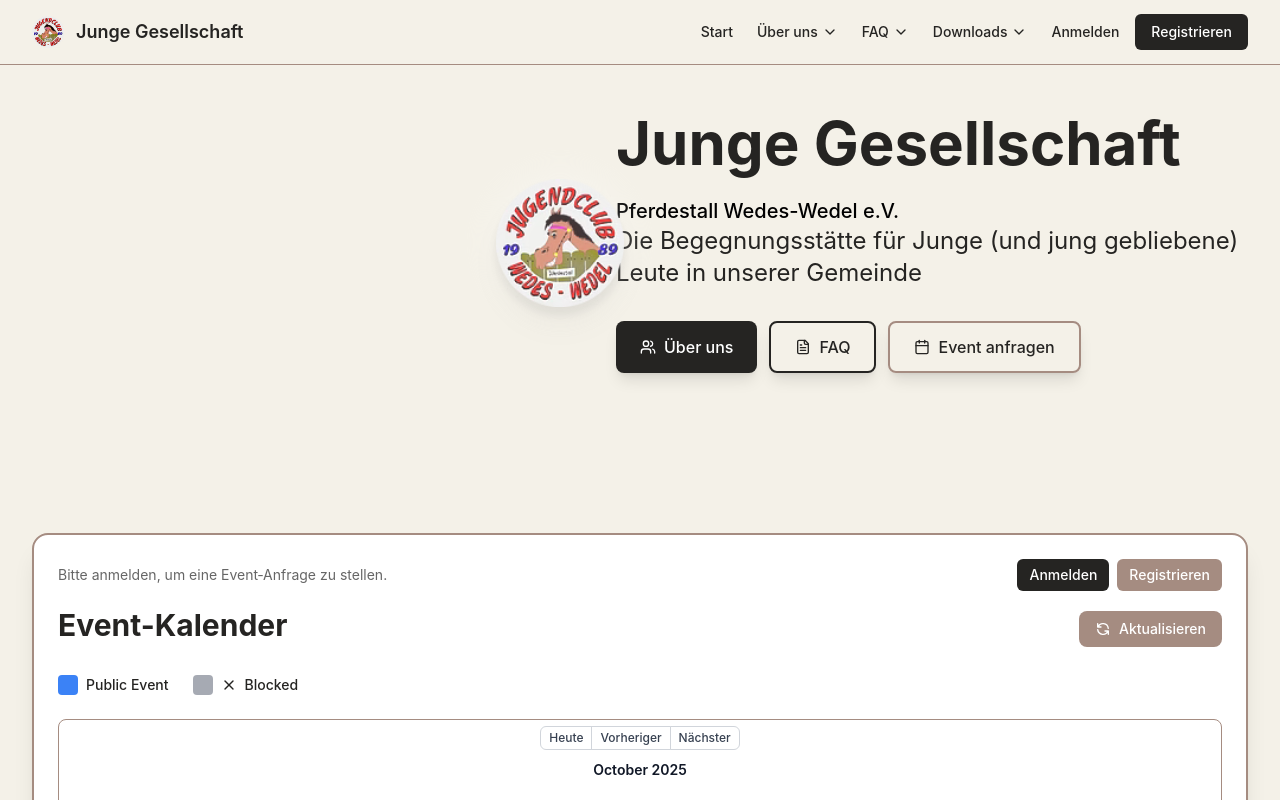
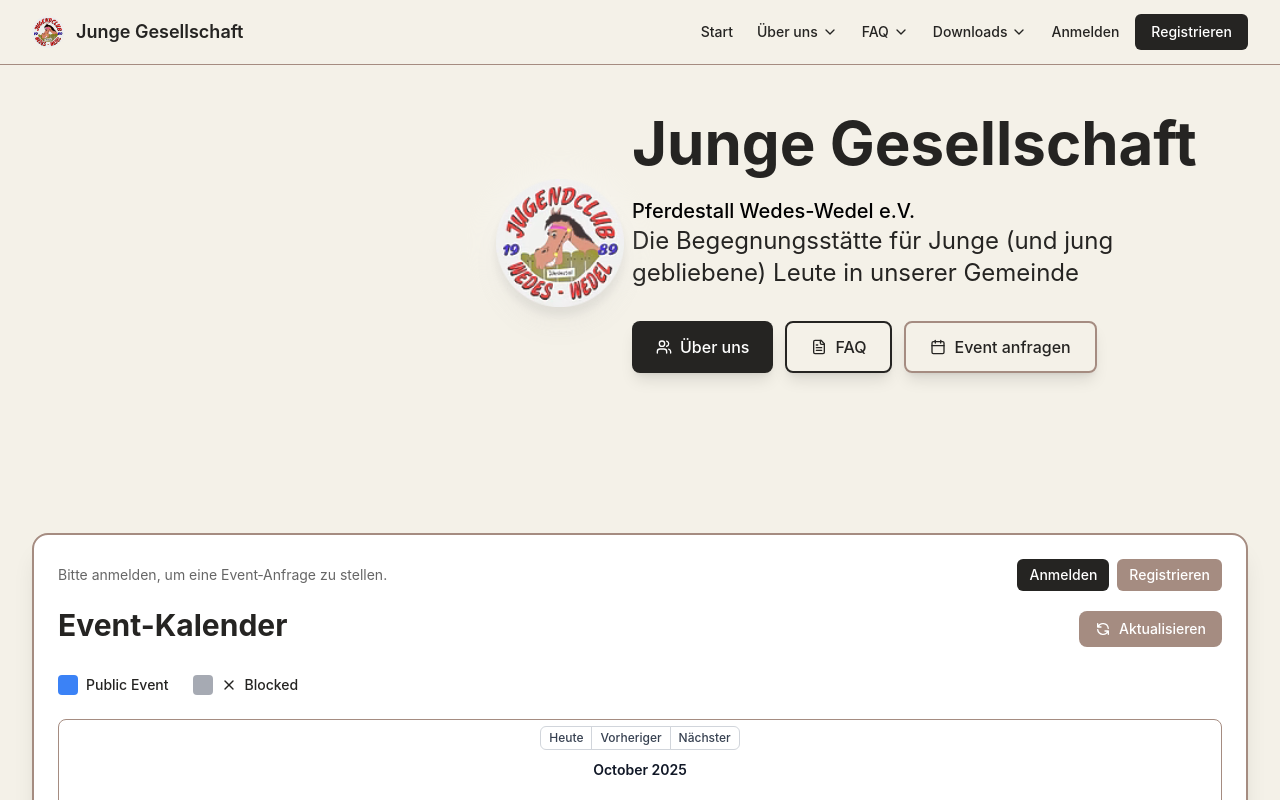
Before and after one commit to Zorroinvader/JungeWebisite, a React (Create React App) app: page / in a window 1280 px wide. Shown: the top 800 px of the page. Built offline with nearby package versions, Linux system fonts and the light colour scheme; no server answers; the database is empty; a web font is replaced by a local one.

Commit message:
head head

```diff
--- a/src/pages/HomePage.js
+++ b/src/pages/HomePage.js
@@ -234,7 +234,7 @@ const HomePage = () => {
           <div className="max-w-7xl mx-auto">
             <div className="grid grid-cols-1 lg:grid-cols-2 gap-8 items-center">
               {/* Left side - Main content (on mobile above, logo moves below/right) */}
-              <div className="order-1 lg:order-1 lg:-ml-6 xl:-ml-10">
+              <div className="order-1 lg:order-1 lg:-ml-4 xl:-ml-6 2xl:-ml-8 lg:max-w-2xl xl:max-w-3xl">
                 {/* Title row with inline logo on mobile */}
                 <div className="flex items-center justify-between md:block">
                   <h1 className="text-4xl md:text-6xl font-bold mb-3 md:mb-6 leading-tight" style={{ color: '#252422' }}>
```
